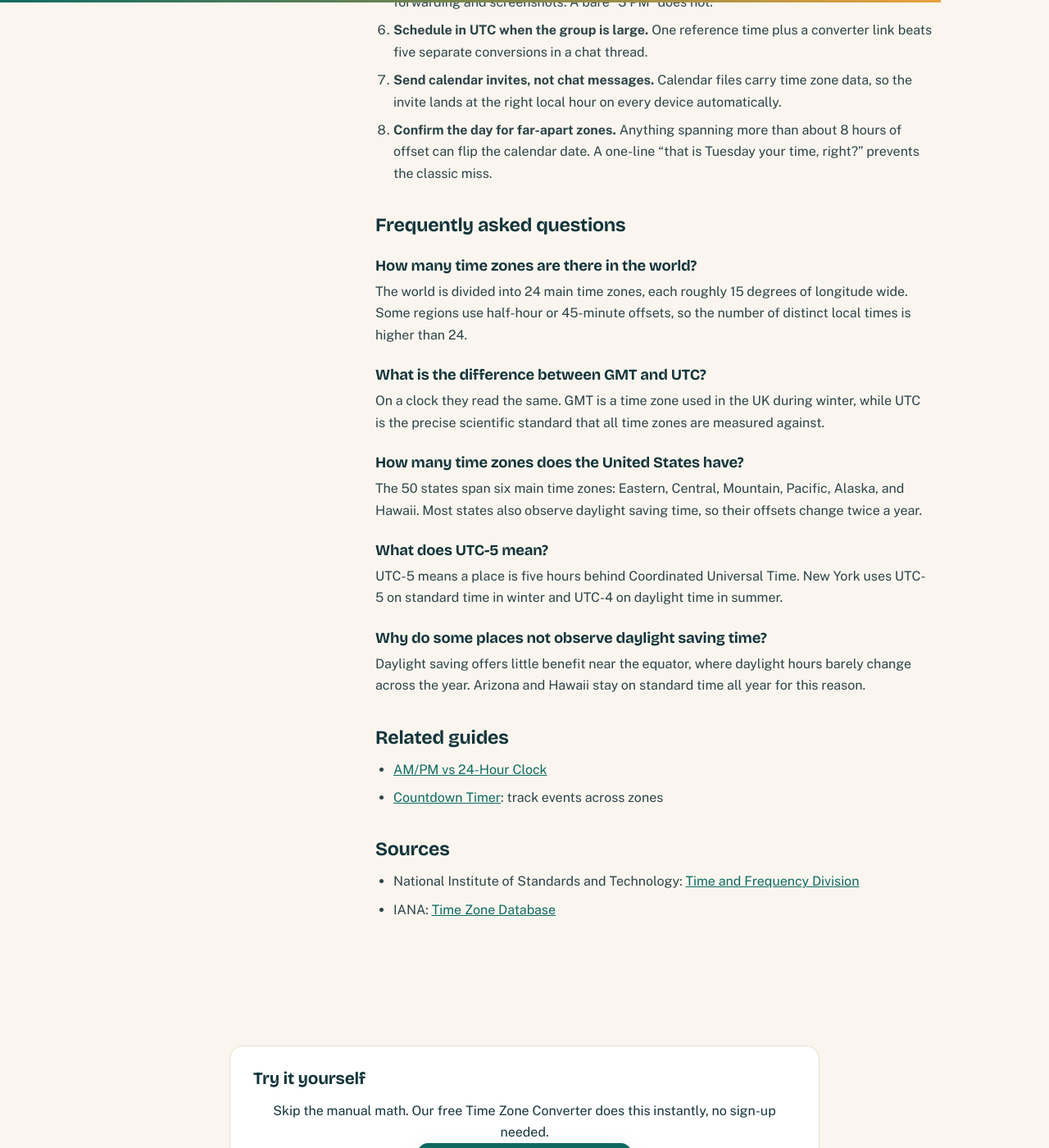
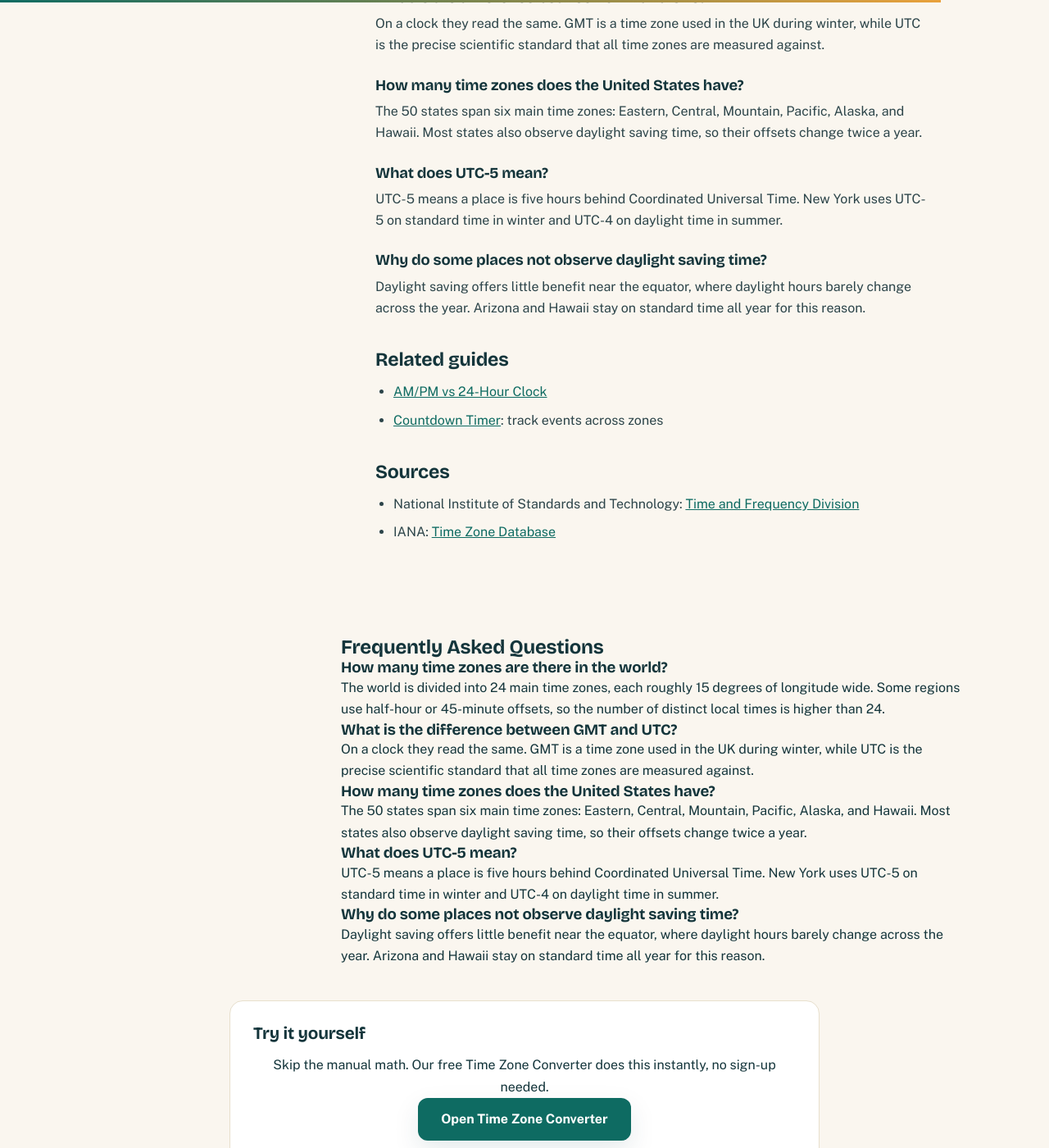
Before and after one commit to zaidmeo09-dhangal/agedatecalc, a Jekyll site: the page built from _posts/2026-10-25-time-zones-explained.md, in a window 1280 px wide and 1400 px high, scrolled down 5096 px. Shown: the whole window at 82% size. Built offline with Jekyll 4.4.1, drawn with Linux system fonts in a browser that asks for light colours; some of the changed text lies outside the part shown.

Commit message:
Mirror StudentCalcTools CMS: full PagesCMS fields, faqs_raw auto FAQ schema, featured image in layout, auto-dimension blog images

```diff
--- a/_posts/2026-10-25-time-zones-explained.md
+++ b/_posts/2026-10-25-time-zones-explained.md
@@ -1,37 +1,62 @@
 ---
 layout: post
 title: Time Zones Explained - UTC, GMT, and Daylight Saving
-description: What are time zones, how do UTC and GMT differ, and what is daylight saving? A plain-language guide with practical conversion tips.
-image: /assets/images/time-zones-explained.webp
-faq:
-  - q: "How many time zones are there in the world?"
-    a: "The world is divided into 24 main time zones, each roughly 15 degrees of longitude wide. Some regions use half-hour or 45-minute offsets, so the number of distinct local times is higher than 24."
-  - q: "What is the difference between GMT and UTC?"
-    a: "On a clock they read the same. GMT is a time zone used in the UK during winter, while UTC is the precise scientific standard that all time zones are measured against."
-  - q: "How many time zones does the United States have?"
-    a: "The 50 states span six main time zones: Eastern, Central, Mountain, Pacific, Alaska, and Hawaii. Most states also observe daylight saving time, so their offsets change twice a year."
-  - q: "What does UTC-5 mean?"
-    a: "UTC-5 means a place is five hours behind Coordinated Universal Time. New York uses UTC-5 on standard time in winter and UTC-4 on daylight time in summer."
-  - q: "Why do some places not observe daylight saving time?"
-    a: "Daylight saving offers little benefit near the equator, where daylight hours barely change across the year. Arizona and Hawaii stay on standard time all year for this reason."
+slug: time-zones-explained
+date: '2026-10-25'
+status: Published
+author: Zaid
+category: Time Guides
+tags:
+- time zones
+- UTC
+- GMT
+- daylight saving
+primary_keyword: time zones explained
+secondary_keywords:
+- UTC offsets
+- international date line
+meta_title: Time Zones Explained - UTC, GMT, and Daylight Saving
+meta_description: What are time zones, how do UTC and GMT differ, and what is daylight saving? A plain-language guide with practical conversion tips.
+excerpt: What are time zones, how do UTC and GMT differ, and what is daylight saving? A plain-language guide with practical conversion tips.
+featured_image: /assets/images/time-zones-explained.webp
+image_alt: A world map divided into vertical time zone bands, with clocks showing different local times in New York, London, and Tokyo
+read_time: 6 min read
+faqs_raw: 'How many time zones are there in the world?
+
+  The world is divided into 24 main time zones, each roughly 15 degrees of longitude wide. Some regions use half-hour or 45-minute offsets, so the number of distinct local times is higher than 24.
+
+  ---
+
+  What is the difference between GMT and UTC?
+
+  On a clock they read the same. GMT is a time zone used in the UK during winter, while UTC is the precise scientific standard that all time zones are measured against.
+
+  ---
+
+  How many time zones does the United States have?
+
+  The 50 states span six main time zones: Eastern, Central, Mountain, Pacific, Alaska, and Hawaii. Most states also observe daylight saving time, so their offsets change twice a year.
+
+  ---
+
+  What does UTC-5 mean?
+
+  UTC-5 means a place is five hours behind Coordinated Universal Time. New York uses UTC-5 on standard time in winter and UTC-4 on daylight time in summer.
+
+  ---
+
+  Why do some places not observe daylight saving time?
+
+  Daylight saving offers little benefit near the equator, where daylight hours barely change across the year. Arizona and Hawaii stay on standard time all year for this reason.'
 permalink: /blog/time-zones-explained/
-category: Time Guides
 tool_url: /time-zone-converter/
 tool_name: Time Zone Converter
-schema: |
-  {
-    "@context": "https://schema.org",
-    "@type": "Article",
-    "headline": "Time Zones Explained - UTC, GMT, and Daylight Saving",
-    "author": { "@type": "Organization", "name": "AgeDateCalc" }
-  }
+schema: "{\n  \"@context\": \"https://schema.org\",\n  \"@type\": \"Article\",\n  \"headline\": \"Time Zones Explained - UTC, GMT, and Daylight Saving\",\n  \"author\": { \"@type\": \"Organization\", \"name\": \"AgeDateCalc\" }\n}"
 ---
 
 <div class="prose" markdown="1">
 
 The world is divided into 24 main time zones, each roughly 15 degrees of longitude wide. As Earth rotates, different regions face the sun at different times, so noon in New York is morning in Los Angeles and evening in London.
-
-![A world map divided into vertical time zone bands, with clocks showing different local times in New York, London, and Tokyo]({{ '/assets/images/time-zones-explained.webp' | relative_url }})
 
 ## UTC: the global reference
 
```
Also changed, not shown: other parts of _posts/2026-10-25-time-zones-explained.md (+1 -3 lines).
